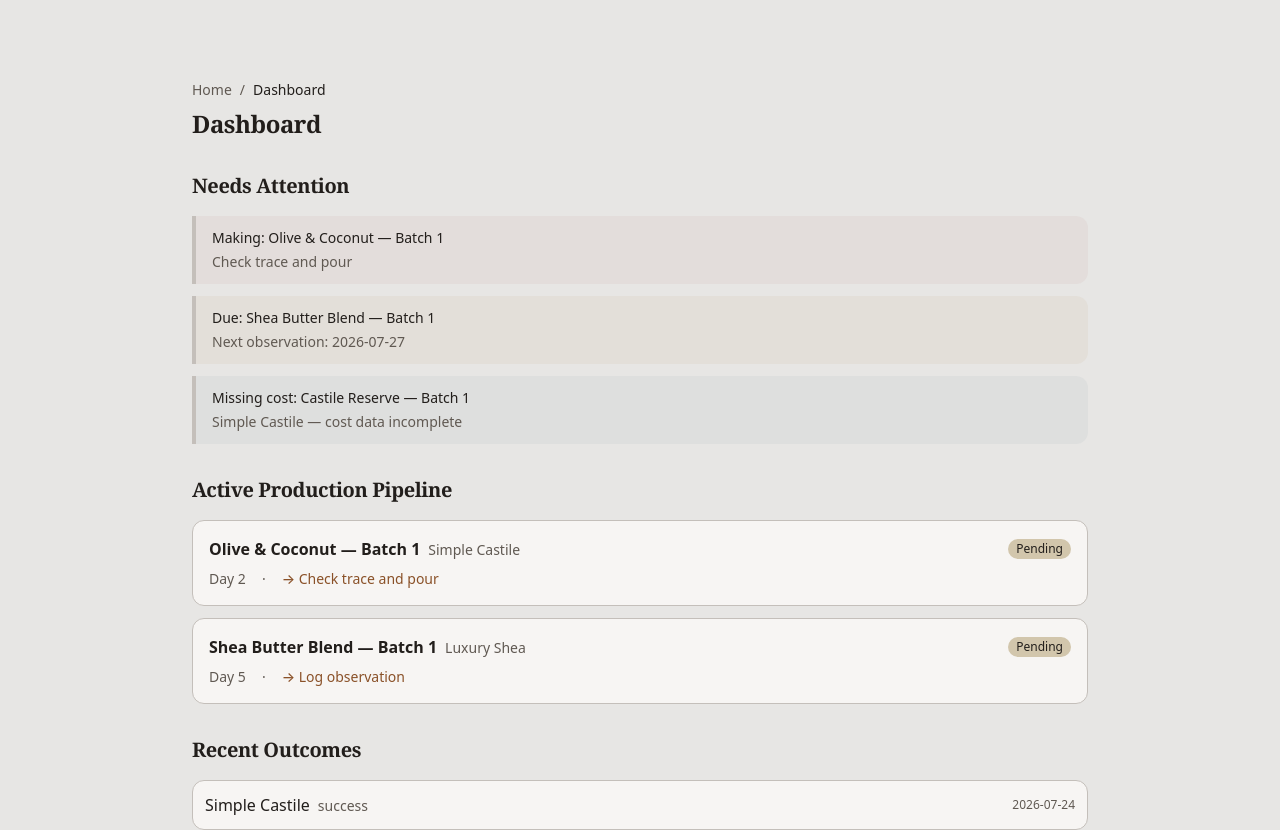
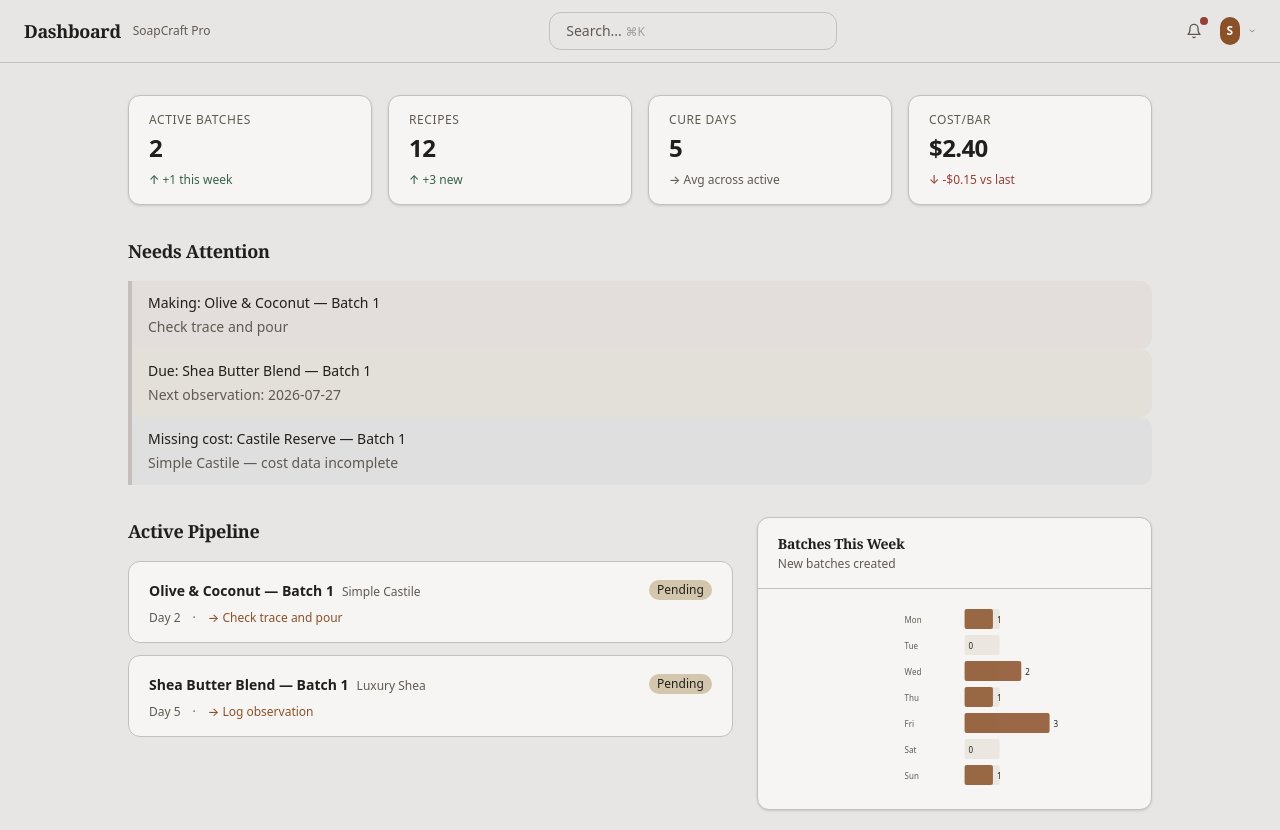
Before and after one commit to isaacben129/soapcraft-pro, a Next.js app: page /dashboard in a window 1280 px wide. Shown: the top 830 px of the page. Built offline with nearby package versions, Linux system fonts and the light colour scheme.

Commit message:
feat: SaaS-style dashboard UI with header, KPI cards, bar chart, and polished layout

```diff
--- a/app/dashboard/page.tsx
+++ b/app/dashboard/page.tsx
@@ -1,7 +1,6 @@
 // ── Dashboard ──────────────────────────
-// R7.2: Replace five-card directory with Needs attention rows,
-// Active production pipeline, Recent recipes/outcomes,
-// Activity ledger, New command.
+// SaaS-style dashboard with header, KPI cards,
+// production pipeline, outcomes, and activity ledger.
 // Populated, partial, empty, loading, and error states.
 // Desktop and mobile approved screenshots.
 // Every row exposes parent/context and one next action.
@@ -10,12 +9,16 @@
 
 import { useState, useEffect } from "react";
 import Link from "next/link";
-import { ObjectHeader } from "@/components/shared/object-header";
+import {
+  DashboardHeader,
+  KPICard,
+  ChartCard,
+  BarChart,
+} from "@/components/shared";
+import { AttentionRow } from "@/components/shared/attention-row";
+import { EmptyState } from "@/components/shared/empty-state";
+import { ActivityRow } from "@/components/shared/activity-row";
 import { StatusLabel } from "@/components/shared/status-label";
-import { EmptyState } from "@/components/shared/empty-state";
-import { AttentionRow } from "@/components/shared/attention-row";
-import { LedgerRow } from "@/components/shared/ledger-row";
-import { ActivityRow } from "@/components/shared/activity-row";
 
 interface DashboardData {
   attentionItems: Array<{
@@ -69,13 +72,31 @@ const mockData: DashboardData = {
   ],
 };
 
+// KPI mock data
+const kpiData = [
+  { label: "Active Batches", value: "2", change: "+1 this week", changeDirection: "up" as const },
+  { label: "Recipes", value: "12", change: "+3 new", changeDirection: "up" as const },
+  { label: "Cure Days", value: "5", change: "Avg across active", changeDirection: "neutral" as const },
+  { label: "Cost/Bar", value: "$2.40", change: "-$0.15 vs last", changeDirection: "down" as const },
+];
+
+// Chart mock data — batches per week
+const weeklyBatchData = [
+  { label: "Mon", value: 1 },
+  { label: "Tue", value: 0 },
+  { label: "Wed", value: 2 },
+  { label: "Thu", value: 1 },
+  { label: "Fri", value: 3 },
+  { label: "Sat", value: 0 },
+  { label: "Sun", value: 1 },
+];
+
 export default function DashboardPage() {
   const [data, setData] = useState<DashboardData | null>(null);
   const [loading, setLoading] = useState(true);
   const [error, setError] = useState<string | null>(null);
 
   useEffect(() => {
-    // Simulate loading
     const timer = setTimeout(() => {
       setData(mockData);
       setLoading(false);
@@ -86,10 +107,18 @@ export default function DashboardPage() {
   if (loading) {
     return (
       <main className="flex flex-col min-h-screen">
-        <div className="container mx-auto px-4 py-16 md:py-20">
-          <div className="max-w-4xl mx-auto">
-            <ObjectHeader title="Dashboard" breadcrumbs={[{ label: "Home", href: "/" }, { label: "Dashboard" }]} />
-            <EmptyState title="Loading dashboard..." description="Fetching your active production data." />
+        <DashboardHeader />
+        <div className="flex-1 container mx-auto px-6 py-8">
+          <div className="max-w-5xl mx-auto">
+            <div className="grid grid-cols-1 sm:grid-cols-2 lg:grid-cols-4 gap-4 mb-8">
+              {Array.from({ length: 4 }).map((_, i) => (
+                <div key={i} className="bg-card border border-border rounded-lg px-5 py-4 animate-pulse">
+                  <div className="h-3 w-20 bg-clay rounded mb-3" />
+                  <div className="h-8 w-12 bg-clay rounded" />
+                </div>
+              ))}
+            </div>
+            <div className="h-48 bg-card border border-border rounded-lg animate-pulse" />
           </div>
         </div>
       </main>
@@ -99,16 +128,16 @@ export default function DashboardPage() {
   if (error) {
     return (
       <main className="flex flex-col min-h-screen">
-        <div className="container mx-auto px-4 py-16 md:py-20">
-          <div className="max-w-4xl mx-auto">
-            <ObjectHeader title="Dashboard" breadcrumbs={[{ label: "Home", href: "/" }, { label: "Dashboard" }]} />
+        <DashboardHeader />
+        <div className="flex-1 container mx-auto px-6 py-8">
+          <div className="max-w-5xl mx-auto">
             <EmptyState
               title="Failed to load dashboard"
               description={error}
               action={
                 <button
                   onClick={() => window.location.reload()}
-                  className="inline-block px-4 py-2 bg-primary text-primary-foreground rounded-lg text-sm font-medium hover:opacity-90 transition-opacity"
+                  className="inline-block px-4 py-2 bg-action text-action-text rounded-lg text-sm font-medium hover:opacity-90 transition-opacity"
                 >
                   Retry
                 </button>
@@ -126,33 +155,31 @@ export default function DashboardPage() {
 
   return (
     <main className="flex flex-col min-h-screen">
-      <div className="container mx-auto px-4 py-16 md:py-20">
-        <div className="max-w-4xl mx-auto">
-          <ObjectHeader
-            title="Dashboard"
-            breadcrumbs={[{ label: "Home", href: "/" }, { label: "Dashboard" }]}
-          />
+      <DashboardHeader />
+
+      <div className="flex-1 container mx-auto px-6 py-8">
+        <div className="max-w-5xl mx-auto">
+          {/* KPI row */}
+          <section className="grid grid-cols-1 sm:grid-cols-2 lg:grid-cols-4 gap-4 mb-8" aria-label="Key metrics">
+            {kpiData.map((kpi) => (
+              <KPICard key={kpi.label} {...kpi} />
+            ))}
+          </section>
 
           {/* Needs attention */}
           {data.attentionItems.length > 0 && (
-            <section className="mt-8" aria-label="Needs attention">
-              <h2 className="font-display text-xl font-bold text-foreground mb-4">
+            <section className="mb-8" aria-label="Needs attention">
+              <h2 className="font-display text-lg font-bold text-foreground mb-4">
                 Needs Attention
               </h2>
               <div className="space-y-3">
-                {data.attentionItems.map((item, i) => (
-                  <Link
-                    key={i}
-                    href={item.href}
-                    className="block"
-                  >
+                {data.attentionItems.map((item) => (
+                  <Link key={item.label} href={item.href}>
                     <AttentionRow
                       title={item.label}
                       description={item.description}
                       variant={
                         item.type === "active-making"
-                          ? "danger"
-                          : item.type === "cure-overdue"
                           ? "danger"
                           : item.type === "cure-due"
                           ? "warning"
@@ -165,34 +192,35 @@ export default function DashboardPage() {
             </section>
           )}
 
-          {/* Active production pipeline */}
-          {data.activePipeline.length > 0 && (
-            <section className="mt-8" aria-label="Active production pipeline">
-              <h2 className="font-display text-xl font-bold text-foreground mb-4">
-                Active Production Pipeline
+          {/* Two-column layout: Pipeline + Chart */}
+          <div className="grid grid-cols-1 lg:grid-cols-5 gap-6 mb-8">
+            {/* Active pipeline */}
+            <section className="lg:col-span-3" aria-label="Active production pipeline">
+              <h2 className="font-display text-lg font-bold text-foreground mb-4">
+                Active Pipeline
               </h2>
               <div className="space-y-3">
                 {data.activePipeline.map((batch) => (
                   <Link
                     key={batch.id}
                     href={`/batches/${batch.id}`}
-                    className="block p-4 rounded-lg border bg-card hover:shadow-elevation-1 transition-shadow"
+                    className="block bg-card border border-border rounded-lg px-5 py-4 hover:shadow-elevation-1 transition-shadow"
                   >
                     <div className="flex items-center justify-between">
                       <div>
-                        <span className="font-semibold text-foreground">
+                        <span className="font-semibold text-foreground text-sm">
                           {batch.name}
                         </span>
-                        <span className="text-sm text-muted-foreground ml-2">
+                        <span className="text-xs text-muted-foreground ml-2">
                           {batch.recipeName}
                         </span>
                       </div>
                       <StatusLabel status="pending" />
                     </div>
-                    <div className="mt-2 flex items-center gap-4 text-sm text-muted-foreground">
+                    <div className="mt-2 flex items-center gap-3 text-xs text-muted-foreground">
                       <span>Day {batch.currentDay}</span>
                       <span aria-hidden="true">·</span>
-                      <span className="text-primary font-medium">
+                      <span className="text-action font-medium">
                         → {batch.nextAction}
                       </span>
                     </div>
@@ -200,26 +228,40 @@ export default function DashboardPage() {
                 ))}
               </div>
             </section>
-          )}
 
-          {/* Recent recipes/outcomes */}
-          {data.recentOutcomes.length > 0 && (
-            <section className="mt-8" aria-label="Recent outcomes">
-              <h2 className="font-display text-xl font-bold text-foreground mb-4">
+            {/* Weekly batch chart */}
+            <section className="lg:col-span-2" aria-label="Weekly batch chart">
+              <ChartCard title="Batches This Week" subtitle="New batches created">
+                <BarChart data={weeklyBatchData} barHeight={20} gap={6} height={180} />
+              </ChartCard>
+            </section>
+          </div>
+
+          {/* Recent outcomes + Activity ledger */}
+          <div className="grid grid-cols-1 lg:grid-cols-2 gap-6 mb-8">
+            {/* Recent outcomes */}
+            <section aria-label="Recent outcomes">
+              <h2 className="font-display text-lg font-bold text-foreground mb-4">
                 Recent Outcomes
               </h2>
-              <div className="space-y-3">
+              <div className="bg-card border border-border rounded-lg shadow-sm divide-y divide-rule">
                 {data.recentOutcomes.map((outcome) => (
                   <div
                     key={outcome.id}
-                    className="flex items-center justify-between p-3 rounded-lg border bg-card"
+                    className="flex items-center justify-between px-5 py-3"
                   >
-                    <div>
-                      <span className="font-medium text-foreground">
+                    <div className="flex items-center gap-3">
+                      <span
+                        className={`w-2 h-2 rounded-full ${
+                          outcome.outcome === "success"
+                            ? "bg-success"
+                            : outcome.outcome === "partial"
+                            ? "bg-warning"
+                            : "bg-destructive"
+                        }`}
+                      />
+                      <span className="text-sm font-medium text-foreground">
                         {outcome.recipeName}
-                      </span>
-                      <span className="text-sm text-muted-foreground ml-2">
-                        {outcome.outcome}
                       </span>
                     </div>
                     <span className="text-xs text-muted-foreground tabular-nums">
@@ -229,15 +271,13 @@ export default function DashboardPage() {
                 ))}
               </div>
             </section>
-          )}
 
-          {/* Activity ledger */}
-          {data.activityEvents.length > 0 && (
-            <section className="mt-8" aria-label="Activity ledger">
-              <h2 className="font-display text-xl font-bold text-foreground mb-4">
+            {/* Activity ledger */}
+            <section aria-label="Activity ledger">
+              <h2 className="font-display text-lg font-bold text-foreground mb-4">
                 Activity Ledger
               </h2>
-              <div className="space-y-2">
+              <div className="bg-card border border-border rounded-lg shadow-sm divide-y divide-rule">
                 {data.activityEvents.map((event) => (
                   <ActivityRow
                     key={event.id}
@@ -249,7 +289,7 @@ export default function DashboardPage() {
                 ))}
               </div>
             </section>
-          )}
+          </div>
 
           {/* Empty state */}
           {data.attentionItems.length === 0 &&
@@ -262,7 +302,7 @@ export default function DashboardPage() {
               action={
                 <Link
                   href="/batches/new"
-                  className="inline-block px-4 py-2 bg-primary text-primary-foreground rounded-lg text-sm font-medium hover:opacity-90 transition-opacity"
+                  className="inline-block px-4 py-2 bg-action text-action-text rounded-lg text-sm font-medium hover:opacity-90 transition-opacity"
                 >
                   Start a Batch
                 </Link>
--- /dev/null
+++ b/components/shared/bar-chart.tsx
@@ -0,0 +1,96 @@
+// ── BarChart ─────────────────────────────────────
+// Simple SVG bar chart — zero dependencies.
+// Renders a horizontal bar chart with configurable data.
+
+interface BarChartDatum {
+  label: string;
+  value: number;
+  color?: string;
+}
+
+interface BarChartProps {
+  data: BarChartDatum[];
+  height?: number;
+  barHeight?: number;
+  gap?: number;
+  maxValue?: number;
+  showValues?: boolean;
+}
+
+export function BarChart({
+  data,
+  height = 200,
+  barHeight = 24,
+  gap = 8,
+  maxValue,
+  showValues = true,
+}: BarChartProps) {
+  const computedMax = maxValue ?? Math.max(...data.map((d) => d.value), 1);
+  const totalHeight = data.length * (barHeight + gap) - gap;
+  const chartHeight = Math.max(height, totalHeight);
+
+  return (
+    <svg
+      width="100%"
+      height={chartHeight}
+      viewBox={`0 0 100 ${chartHeight}`}
+      className="overflow-visible"
+      role="img"
+      aria-label="Bar chart"
+    >
+      {data.map((datum, i) => {
+        const y = i * (barHeight + gap);
+        const barWidth = (datum.value / computedMax) * 85;
+        const color = datum.color || "var(--color-action)";
+
+        return (
+          <g key={datum.label}>
+            {/* Label */}
+            <text
+              x="0"
+              y={y + barHeight / 2 + 4}
+              fontSize="8"
+              fill="var(--color-muted-foreground)"
+              fontFamily="var(--font-sans)"
+            >
+              {datum.label}
+            </text>
+            {/* Bar background */}
+            <rect
+              x="60"
+              y={y}
+              width="35"
+              height={barHeight}
+              rx="2"
+              fill="var(--color-clay)"
+              opacity="0.5"
+            />
+            {/* Bar fill */}
+            <rect
+              x="60"
+              y={y}
+              width={barWidth}
+              height={barHeight}
+              rx="2"
+              fill={color}
+              opacity="0.85"
+            />
+            {/* Value */}
+            {showValues && (
+              <text
+                x={60 + barWidth + 4}
+                y={y + barHeight / 2 + 4}
+                fontSize="8"
+                fill="var(--color-foreground)"
+                fontFamily="var(--font-sans)"
+                fontWeight="500"
+              >
+                {datum.value}
+              </text>
+            )}
+          </g>
+        );
+      })}
+    </svg>
+  );
+}
--- /dev/null
+++ b/components/shared/chart-card.tsx
@@ -0,0 +1,28 @@
+// ── ChartCard ────────────────────────────────────
+// Container card for charts and visualizations.
+
+interface ChartCardProps {
+  title: string;
+  subtitle?: string;
+  children: React.ReactNode;
+  action?: React.ReactNode;
+}
+
+export function ChartCard({ title, subtitle, children, action }: ChartCardProps) {
+  return (
+    <div className="bg-card border border-border rounded-lg shadow-sm">
+      <div className="px-5 py-4 border-b border-rule flex items-start justify-between">
+        <div>
+          <h3 className="font-display text-sm font-bold text-foreground">
+            {title}
+          </h3>
+          {subtitle && (
+            <p className="text-xs text-muted-foreground mt-0.5">{subtitle}</p>
+          )}
+        </div>
+        {action && <div className="flex-shrink-0">{action}</div>}
+      </div>
+      <div className="p-5">{children}</div>
+    </div>
+  );
+}
--- /dev/null
+++ b/components/shared/dashboard-header.tsx
@@ -0,0 +1,79 @@
+// ── DashboardHeader ──────────────────────────────
+// Top header bar for the SaaS dashboard.
+// Includes command palette trigger, search, and user menu.
+
+"use client";
+
+import { useState } from "react";
+import Link from "next/link";
+import { Search, Bell, User, ChevronDown, LogOut } from "lucide-react";
+import { CommandBar } from "@/components/shared/command-bar";
+
+export function DashboardHeader() {
+  const [userMenuOpen, setUserMenuOpen] = useState(false);
+
+  return (
+    <header className="sticky top-0 z-40 bg-canvas border-b border-rule">
+      <div className="flex items-center justify-between px-6 py-3">
+        {/* Left: page title */}
+        <div className="flex items-center gap-3">
+          <h1 className="font-display text-lg font-bold text-foreground tracking-tight">
+            Dashboard
+          </h1>
+          <span className="text-xs text-muted-foreground hidden sm:inline">
+            SoapCraft Pro
+          </span>
+        </div>
+
+        {/* Center: command palette trigger */}
+        <div className="hidden md:block w-72">
+          <CommandBar />
+        </div>
+
+        {/* Right: actions */}
+        <div className="flex items-center gap-2">
+          {/* Notifications */}
+          <button
+            aria-label="Notifications"
+            className="relative w-9 h-9 flex items-center justify-center rounded-md text-muted-foreground hover:text-foreground hover:bg-muted transition-colors"
+          >
+            <Bell className="h-4 w-4" />
+            <span className="absolute top-1 right-1 w-2 h-2 bg-destructive rounded-full" />
+          </button>
+
+          {/* User menu */}
+          <div className="relative">
+            <button
+              onClick={() => setUserMenuOpen((o) => !o)}
+              className="flex items-center gap-2 w-9 h-9 rounded-md hover:bg-muted transition-colors"
+              aria-label="User menu"
+            >
+              <div className="w-7 h-7 rounded-full bg-action flex items-center justify-center text-action-text text-xs font-bold">
+                S
+              </div>
+              <ChevronDown className="h-3 w-3 text-muted-foreground hidden sm:block" />
+            </button>
+
+            {userMenuOpen && (
+              <div className="absolute right-0 mt-2 w-48 bg-card border border-border rounded-lg shadow-elevation-3 py-1 z-50">
+                <Link
+                  href="/settings"
+                  className="flex items-center gap-2 px-4 py-2 text-sm text-foreground hover:bg-muted transition-colors"
+                  onClick={() => setUserMenuOpen(false)}
+                >
+                  <User className="h-4 w-4" />
+                  Settings
+                </Link>
+                <hr className="my-1 border-rule" />
+                <button className="flex items-center gap-2 w-full px-4 py-2 text-sm text-destructive hover:bg-muted transition-colors text-left">
+                  <LogOut className="h-4 w-4" />
+                  Sign out
+                </button>
+              </div>
+            )}
+          </div>
+        </div>
+      </div>
+    </header>
+  );
+}
--- a/components/shared/index.ts
+++ b/components/shared/index.ts
@@ -13,3 +13,7 @@ export { AttentionRow } from "./attention-row";
 export { ActivityRow } from "./activity-row";
 export { EmptyState } from "./empty-state";
 export { FieldError, BlockingErrorSummary } from "./field-error";
+export { DashboardHeader } from "./dashboard-header";
+export { KPICard } from "./kpi-card";
+export { BarChart } from "./bar-chart";
+export { ChartCard } from "./chart-card";
--- /dev/null
+++ b/components/shared/kpi-card.tsx
@@ -0,0 +1,55 @@
+// ── KPICard ──────────────────────────────────────
+// A single KPI stat card for the dashboard.
+
+interface KPICardProps {
+  label: string;
+  value: string | number;
+  change?: string;
+  changeDirection?: "up" | "down" | "neutral";
+  icon?: React.ReactNode;
+}
+
+export function KPICard({
+  label,
+  value,
+  change,
+  changeDirection = "neutral",
+  icon,
+}: KPICardProps) {
+  const changeColors = {
+    up: "text-success",
+    down: "text-destructive",
+    neutral: "text-muted-foreground",
+  };
+
+  const changeIcons = {
+    up: "↑",
+    down: "↓",
+    neutral: "→",
+  };
+
+  return (
+    <div className="bg-card border border-border rounded-lg px-5 py-4 shadow-sm">
+      <div className="flex items-start justify-between">
+        <div>
+          <p className="text-xs font-medium text-muted-foreground uppercase tracking-wider">
+            {label}
+          </p>
+          <p className="mt-1 text-2xl font-bold text-foreground tracking-tight">
+            {value}
+          </p>
+        </div>
+        {icon && (
+          <div className="w-9 h-9 rounded-md bg-action/10 flex items-center justify-center text-action">
+            {icon}
+          </div>
+        )}
+      </div>
+      {change && (
+        <p className={`mt-2 text-xs font-medium ${changeColors[changeDirection]}`}>
+          {changeIcons[changeDirection]} {change}
+        </p>
+      )}
+    </div>
+  );
+}
```
